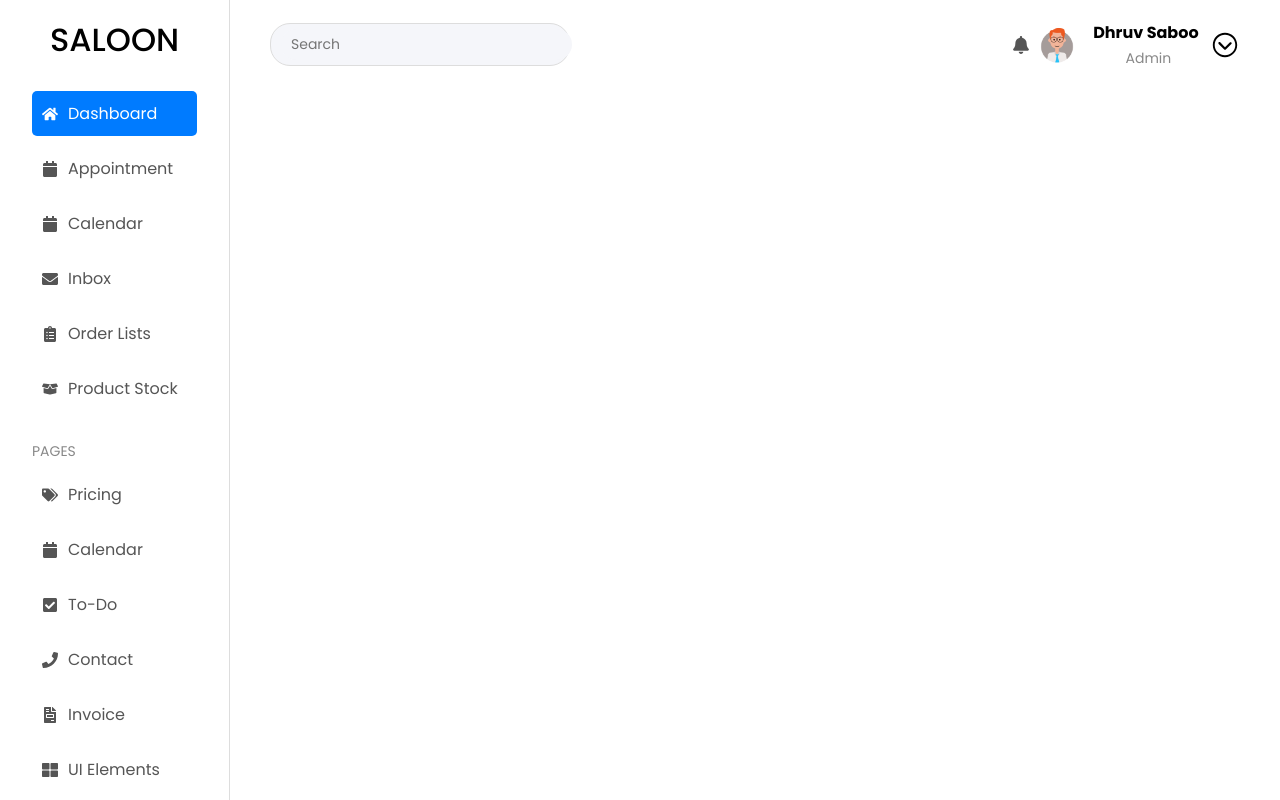
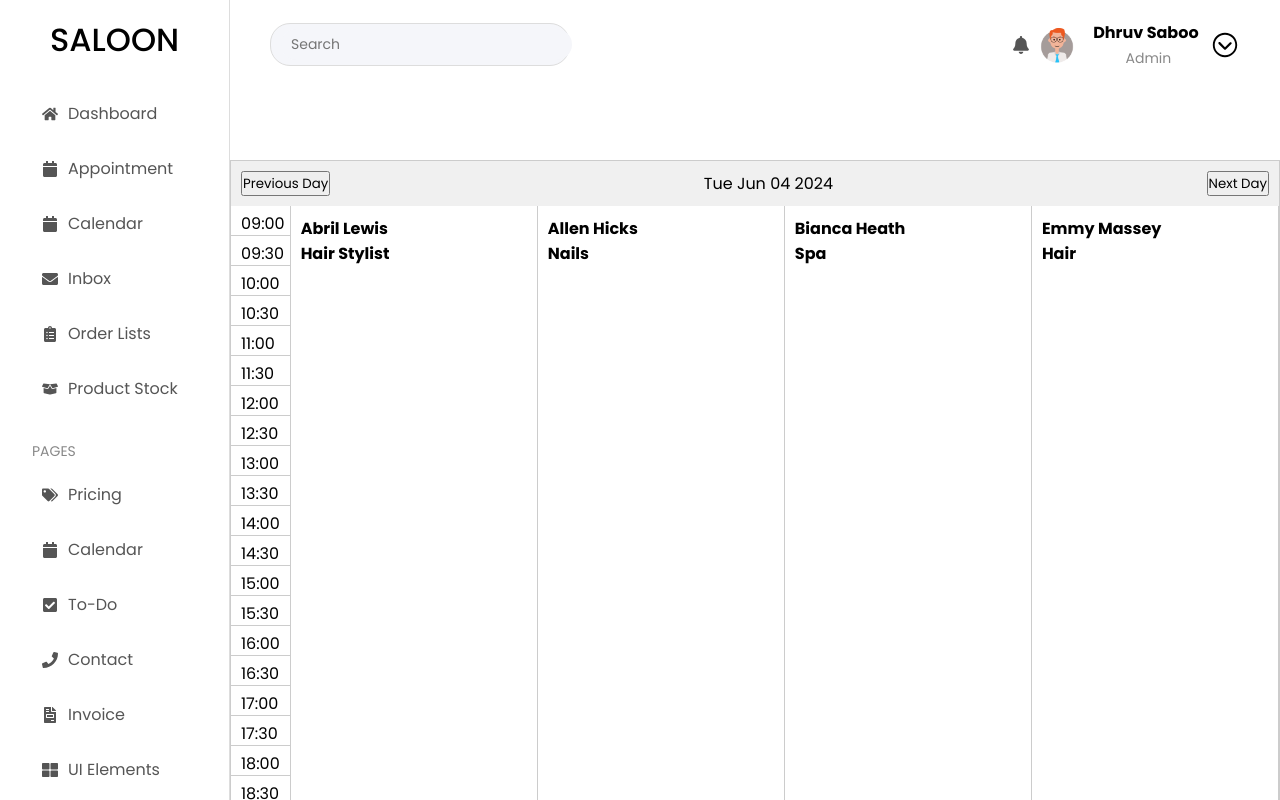
Before and after one commit to dhruvsaboo1805/Saloon_Management, a React (Vite) app: page /calender in a window 1280 px wide. Shown: the top 800 px of the page. Built offline with nearby package versions, Linux system fonts and the light colour scheme.

Commit message:
more-pages-made

```diff
--- a/src/App.jsx
+++ b/src/App.jsx
@@ -6,6 +6,7 @@ import { Suspense, lazy } from "react";
 import Loader from "./components/Loader";
 import Appointment from "./pages/Appointment";
 import StocksManagement from "./pages/StocksManagement";
+import SaloonCalender from "./pages/SaloonCalender";
 
 const Dashboard = lazy(() => import("./pages/Dashboard"));
 
@@ -22,6 +23,7 @@ function App() {
             <Route exact path="/" element={<Dashboard />}></Route>
             <Route exact path="/appointment" element={<Appointment />}></Route>
             <Route exact path="/stockmanagement" element={<StocksManagement />}></Route>
+            <Route exact path="/calender" element={<SaloonCalender />}></Route>
           </Routes>
         </Suspense>
       </div>
--- a/src/components/Sidebar.jsx
+++ b/src/components/Sidebar.jsx
@@ -15,7 +15,7 @@ import {
   FaTable,
   FaCog,
   FaSignOutAlt,
-  FaBars
+  FaBars,
 } from "react-icons/fa";
 import { NavLink } from "react-router-dom";
 
@@ -34,16 +34,30 @@ const Sidebar = () => {
       <div className={`sidebar-container ${isOpen ? "open" : ""}`}>
         <div className="sidebar-logo">SALOON</div>
         <div className="sidebar-menu-section">
-          <NavLink to="/" className="navlink">
-            <MenuItem icon={<FaHome />} label="Dashboard" active />
+          <NavLink
+            to="/"
+            className={({ isActive }) => (isActive ? "navlink active" : "navlink")}
+          >
+            <MenuItem icon={<FaHome />} label="Dashboard" />
           </NavLink>
-          <NavLink to = "/appointment" className="navlink">
+          <NavLink
+            to="/appointment"
+            className={({ isActive }) => (isActive ? "navlink active" : "navlink")}
+          >
             <MenuItem icon={<FaCalendar />} label="Appointment" />
           </NavLink>
-          <MenuItem icon={<FaCalendar />} label="Calendar" />
+          <NavLink
+            to="/calendar"
+            className={({ isActive }) => (isActive ? "navlink active" : "navlink")}
+          >
+            <MenuItem icon={<FaCalendar />} label="Calendar" />
+          </NavLink>
           <MenuItem icon={<FaEnvelope />} label="Inbox" />
           <MenuItem icon={<FaClipboardList />} label="Order Lists" />
-          <NavLink to = "/stockmanagement" className = "navlink">
+          <NavLink
+            to="/stockmanagement"
+            className={({ isActive }) => (isActive ? "navlink active" : "navlink")}
+          >
             <MenuItem icon={<FaBoxOpen />} label="Product Stock" />
           </NavLink>
         </div>
@@ -67,8 +81,8 @@ const Sidebar = () => {
   );
 };
 
-const MenuItem = ({ icon, label, active }) => (
-  <div className={`sidebar-menu-item ${active ? "active" : ""}`}>
+const MenuItem = ({ icon, label }) => (
+  <div className="sidebar-menu-item">
     {icon}
     <span>{label}</span>
   </div>
--- /dev/null
+++ b/src/pages/SaloonCalender.jsx
@@ -0,0 +1,82 @@
+import React from "react";
+import "../styles/SaloonCalender.css";
+import { useState } from "react";
+
+const employees = [
+  { id: 1, name: "Abril Lewis", role: "Hair Stylist" },
+  { id: 2, name: "Allen Hicks", role: "Nails" },
+  { id: 3, name: "Bianca Heath", role: "Spa" },
+  { id: 4, name: "Emmy Massey", role: "Hair" },
+];
+
+const timeSlots = [
+  "09:00",
+  "09:30",
+  "10:00",
+  "10:30",
+  "11:00",
+  "11:30",
+  "12:00",
+  "12:30",
+  "13:00",
+  "13:30",
+  "14:00",
+  "14:30",
+  "15:00",
+  "15:30",
+  "16:00",
+  "16:30",
+  "17:00",
+  "17:30",
+  "18:00",
+  "18:30",
+  "19:00",
+  "19:30",
+  "20:00",
+  "20:30",
+];
+const SaloonCalender = () => {
+  const [currentDate, setCurrentDate] = useState(new Date());
+
+  const handlePrevDay = () => {
+    setCurrentDate(new Date(currentDate.setDate(currentDate.getDate() - 1)));
+  };
+
+  const handleNextDay = () => {
+    setCurrentDate(new Date(currentDate.setDate(currentDate.getDate() + 1)));
+  };
+
+  return (
+    <div className="employee-calendar">
+      <div className="employee-header">
+        <button onClick={handlePrevDay}>Previous Day</button>
+        <span>{currentDate.toDateString()}</span>
+        <button onClick={handleNextDay}>Next Day</button>
+      </div>
+      <div className="employee-body">
+        <div className="employee-time-slots">
+          {timeSlots.map((slot, index) => (
+            <div key={index} className="employee-time-slot">
+              {slot}
+            </div>
+          ))}
+        </div>
+        <div className="employee-columns">
+          {employees.map((employee) => (
+            <div key={employee.id} className="employee-column">
+              <div className="employee-column-header">
+                <strong>{employee.name}</strong>
+                <br />
+                {employee.role}
+              </div>
+              {/* Appointments will be added here */}
+            </div>
+          ))}
+        </div>
+      </div>
+      <button className="employee-new-appointment">New Appointment</button>
+    </div>
+  );
+};
+
+export default SaloonCalender;
--- /dev/null
+++ b/src/styles/SaloonCalender.css
@@ -0,0 +1,59 @@
+.employee-calendar {
+    width: 100%;
+    max-width: 1200px;
+    margin: auto;
+    border: 1px solid #ccc;
+}
+
+.employee-header {
+    display: flex;
+    justify-content: space-between;
+    padding: 10px;
+    background-color: #f0f0f0;
+}
+
+.employee-body {
+    display: flex;
+}
+
+.employee-time-slots {
+    display: flex;
+    flex-direction: column;
+    border-right: 1px solid #ccc;
+}
+
+.employee-time-slot {
+    height: 30px;
+    border-bottom: 1px solid #ccc;
+    padding: 5px;
+    text-align: left;
+    padding-left: 10px;
+}
+
+.employee-columns {
+    display: flex;
+    flex: 1;
+}
+
+.employee-column {
+    flex: 1;
+    border-right: 1px solid #ccc;
+    padding: 10px;
+    position: relative;
+}
+
+.employee-column-header {
+    font-weight: bold;
+    margin-bottom: 10px;
+}
+
+.employee-new-appointment {
+    display: block;
+    margin: 20px auto;
+    padding: 10px 20px;
+    background-color: #6200EE;
+    color: white;
+    border: none;
+    border-radius: 5px;
+    cursor: pointer;
+}
--- a/src/styles/Sidebar.css
+++ b/src/styles/Sidebar.css
@@ -12,7 +12,7 @@
     z-index: 1000;
 }
 
-.sidebar-logo{
+.sidebar-logo {
     width: 100%;
     font-size: 2rem;
     font-weight: 500;
@@ -47,7 +47,7 @@
     background-color: #f0f0f0;
 }
 
-.sidebar-menu-item.active {
+.navlink.active .sidebar-menu-item {
     background-color: #007bff;
     color: #fff;
 }
@@ -59,7 +59,6 @@
 .sidebar-menu-item .fa-icon {
     font-size: 16px;
 }
-
 
 .hamburger-icon {
     display: none;
```
